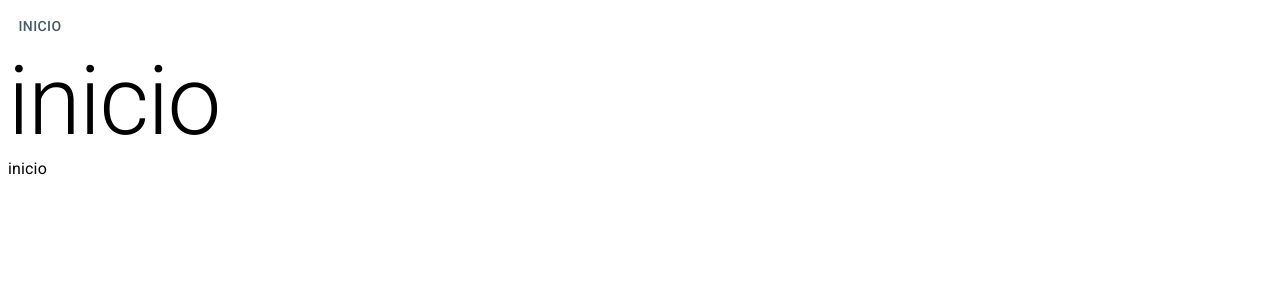
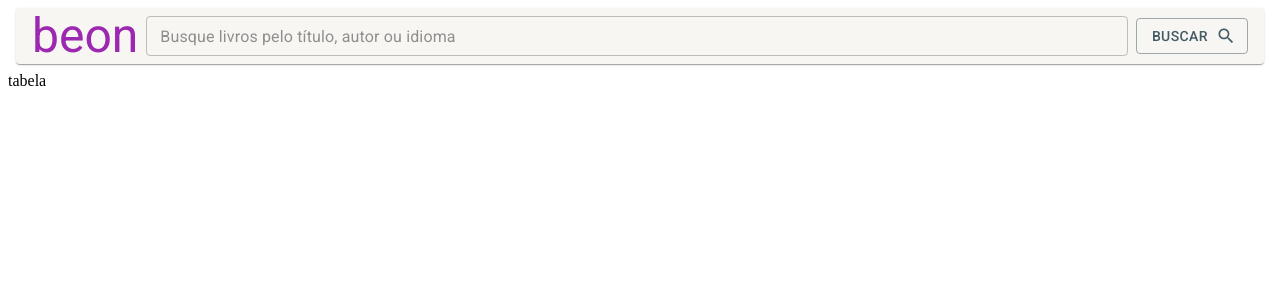
Before and after one commit to felipelouzeiro/quick-library, a React (Create React App) app: page / in a window 1280 px wide. Shown: the top 300 px of the page. Built offline with nearby package versions, Linux system fonts and the light colour scheme.

Commit message:
:sparkles: feat: implementando BarraDePesquisa

```diff
--- a/src/pages/dashboard/Dashboard.tsx
+++ b/src/pages/dashboard/Dashboard.tsx
@@ -1,12 +1,21 @@
-import { Button, Typography } from '@mui/material';
+import { useState } from 'react';
+import { BarraDePesquisa } from '../../shared/components/BarraDeBusca';
 import { LayoutBase } from '../../shared/layouts/LayoutBase';
 
 export const Dashboard = () => {
+  const [busca, setBusca] = useState('');
+
   return (
-    <LayoutBase>
-      <Button>inicio</Button>
-      <Typography variant="h1">inicio</Typography>
-      <Typography>inicio</Typography>
+    <LayoutBase
+      barraDePesquisa={
+        <BarraDePesquisa
+          aoMudarTextoDaBusca={(texto) => setBusca(texto)}
+          aoClicarEmPesquisar={() => console.log(busca)}
+          textoDaBUsca={busca}
+        />
+      }
+    >
+      tabela
     </LayoutBase>
   );
 };
--- /dev/null
+++ b/src/shared/components/BarraDeBusca.tsx
@@ -0,0 +1,72 @@
+import {
+  Box,
+  Button,
+  Icon,
+  Paper,
+  TextField,
+  Typography,
+  useMediaQuery,
+  useTheme,
+} from '@mui/material';
+import { Environment } from '../environments';
+
+interface IBarraDePesquisaProps {
+  textoDaBUsca?: string;
+  aoMudarTextoDaBusca?: (novoTexto: string) => void;
+  aoClicarEmPesquisar: () => void;
+}
+
+export const BarraDePesquisa: React.FC<IBarraDePesquisaProps> = ({
+  textoDaBUsca = '',
+  aoMudarTextoDaBusca,
+  aoClicarEmPesquisar,
+}) => {
+  const theme = useTheme();
+  const smDown = useMediaQuery(theme.breakpoints.down('sm'));
+  const mdDown = useMediaQuery(theme.breakpoints.down('md'));
+
+  return (
+    <Box
+      gap={1}
+      marginX={1}
+      padding={1}
+      paddingX={2}
+      display={'flex'}
+      alignItems={'center'}
+      height={theme.spacing(5)}
+      component={Paper}
+    >
+      <Box flex={1} display="flex" justifyContent="start">
+        <Typography
+          variant={smDown ? 'h5' : mdDown ? 'h4' : 'h3'}
+          whiteSpace="nowrap"
+          overflow="hidden"
+          textOverflow="ellipsis"
+          sx={{ color: theme.palette.secondary.main }}
+        >
+          beon
+        </Typography>
+      </Box>
+
+      <TextField
+        size="small"
+        fullWidth
+        placeholder={Environment.INPUT_DE_BUSCA}
+        value={textoDaBUsca}
+        onChange={(e) => aoMudarTextoDaBusca?.(e.target.value)}
+      />
+
+      <Box flex={1} display="flex" justifyContent="end">
+        <Button
+          variant="outlined"
+          disableElevation
+          color="primary"
+          onClick={aoClicarEmPesquisar}
+          endIcon={<Icon>search</Icon>}
+        >
+          Buscar
+        </Button>
+      </Box>
+    </Box>
+  );
+};
--- /dev/null
+++ b/src/shared/environments/index.ts
@@ -0,0 +1,6 @@
+export const Environment = {
+  /**
+   * Placeholder exibido nas inputs.
+   */
+  INPUT_DE_BUSCA: 'Busque livros pelo título, autor ou idioma',
+};
--- a/src/shared/layouts/LayoutBase.tsx
+++ b/src/shared/layouts/LayoutBase.tsx
@@ -2,11 +2,16 @@ import { Box } from '@mui/system';
 
 interface ILayoutBaseProps {
   children: React.ReactNode;
+  barraDePesquisa?: React.ReactNode;
 }
 
-export const LayoutBase: React.FC<ILayoutBaseProps> = ({ children }) => {
+export const LayoutBase: React.FC<ILayoutBaseProps> = ({
+  children,
+  barraDePesquisa,
+}) => {
   return (
     <Box height="100%" display="flex" flexDirection="column" gap={1}>
+      <Box>{barraDePesquisa}</Box>
       <Box flex={1} overflow="auto">
         {children}
       </Box>
```
